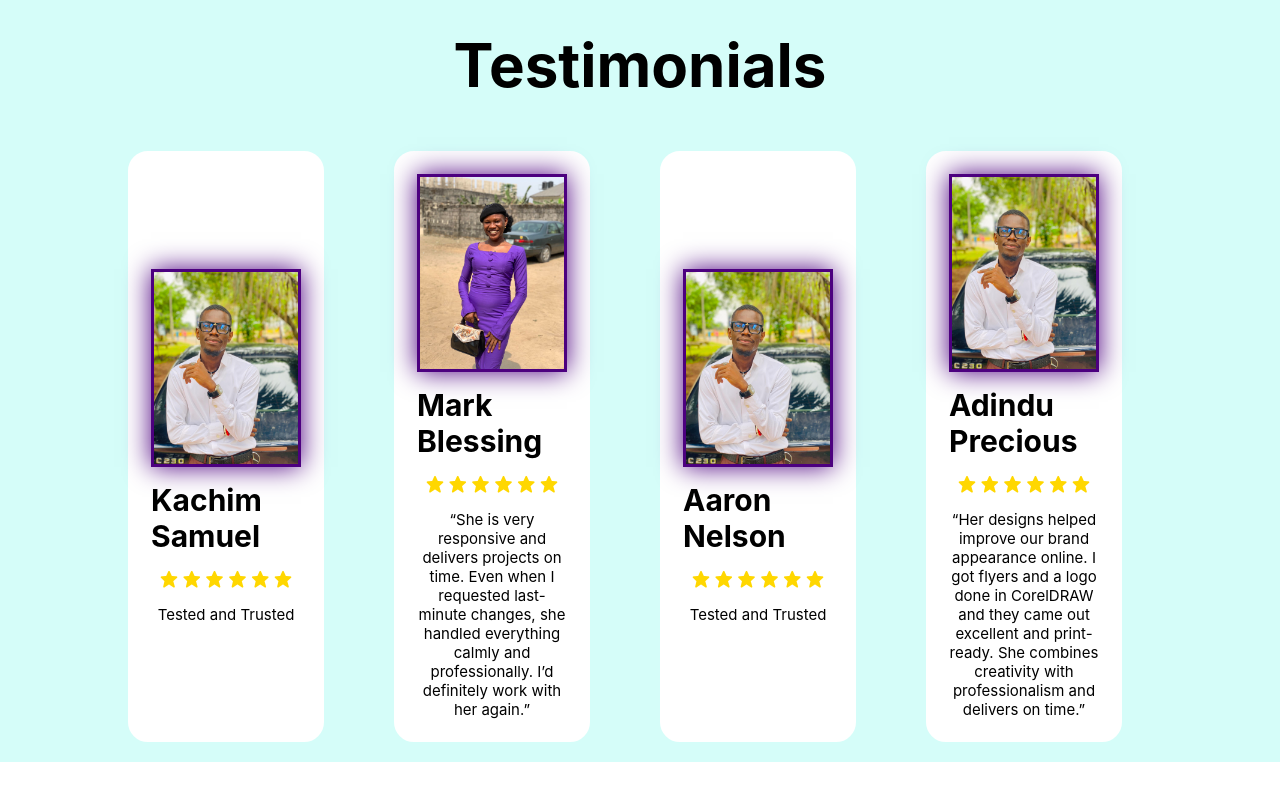
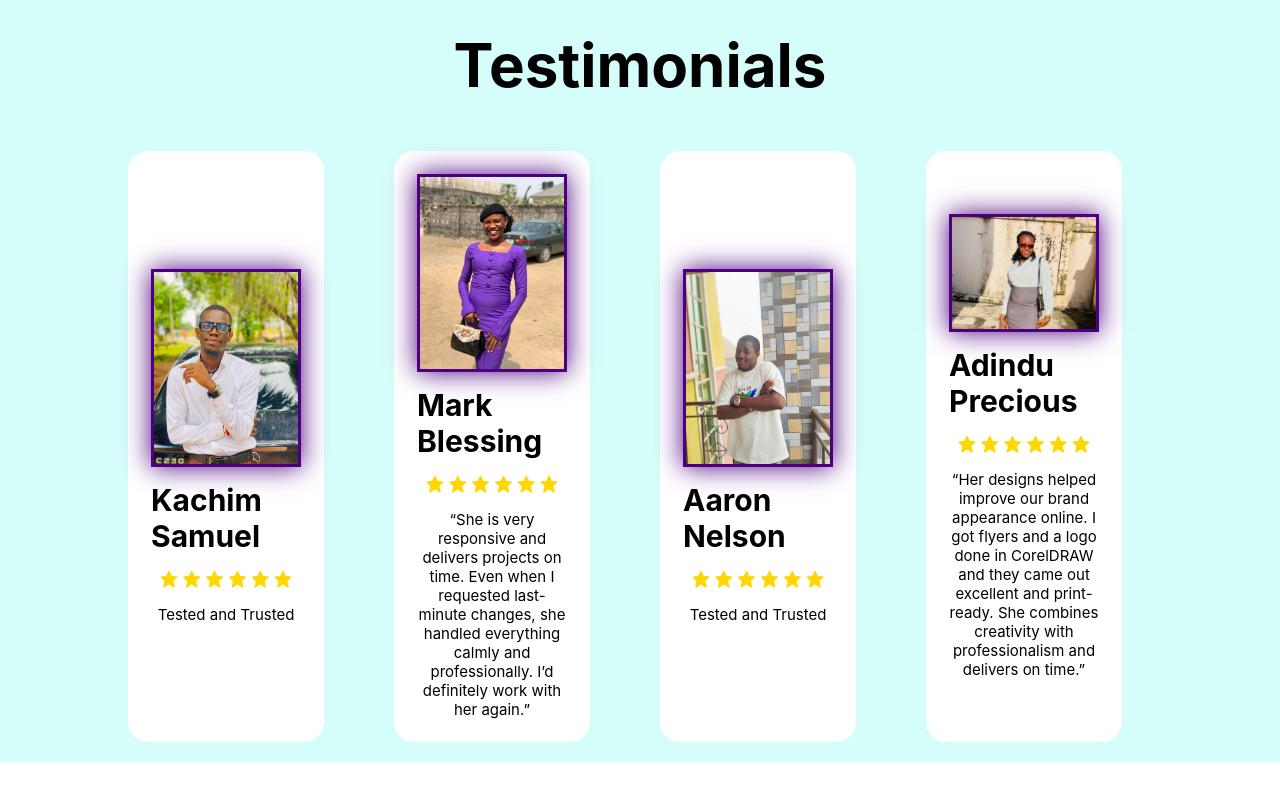
Before and after one commit to Ugobabby/my-portfolio, a plain HTML site: page index.html in a window 1280 px wide. Shown: the part 2521-3321 px from the top of the page. Drawn offline with nearby package versions, Linux system fonts and the light colour scheme.

Commit message:
Initial commit

```diff
--- a/index.html
+++ b/index.html
@@ -140,7 +140,7 @@
           </div>
 
           <div class="testimonial-item">
-            <img src="sammy.jpg" alt="">
+            <img src="nelson.jpg" alt="">
             <h2>Aaron Nelson</h2>
             <div class="rating">
               <i class="bx bxs-star" id="star"></i>
@@ -154,7 +154,7 @@
           </div>
 
           <div class="testimonial-item">
-            <img src="sammy.jpg" alt="">
+            <img src="phresh.jpg" alt="">
             <h2>Adindu Precious</h2>
             <div class="rating">
               <i class="bx bxs-star" id="star"></i>
```
Also changed, not shown: nelson.jpg (added), phresh.jpg (added).
